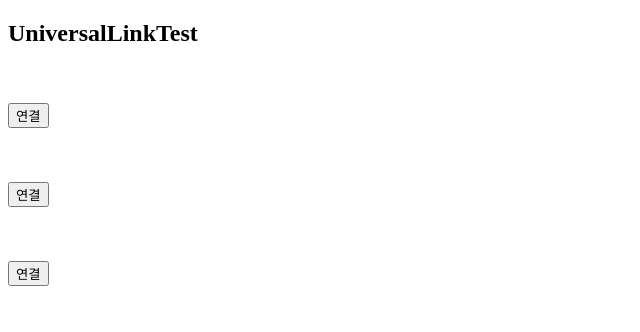
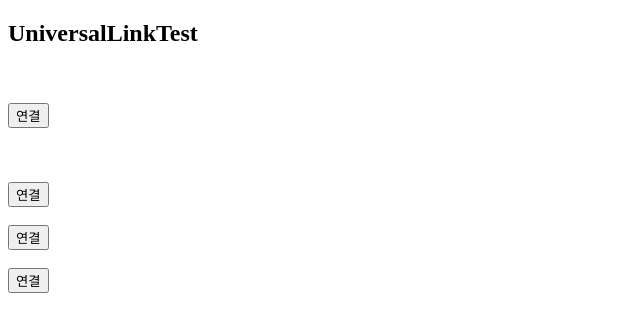
Before and after one commit to mygi-thinkware/test2, a plain HTML site: page index.html in a window 1280 px wide. Shown: the whole page, without its empty margins (0-640 px from the left). Drawn offline with Linux system fonts and the light colour scheme.

Commit message:
Update index.html

```diff
--- a/index.html
+++ b/index.html
@@ -23,6 +23,9 @@
       <br>
       <br>
 
+
+      <button type="button" onclick="location.href='https://tw.scgyong.net/sony/report'">연결</button>
+
       <br>
       <br>
 	    <button type="button" onclick="location.href='https://sonysonpo.co.jp/launchApp/seiwa?s=aaa45678-45a1-410b-862c-38936b2e2937&accident_number=1234567A&url_id=123&hash=abc5d91430ef1236119gh6fdf24be9d486212fbee78cf548a77f3787'">연결</button>
```
